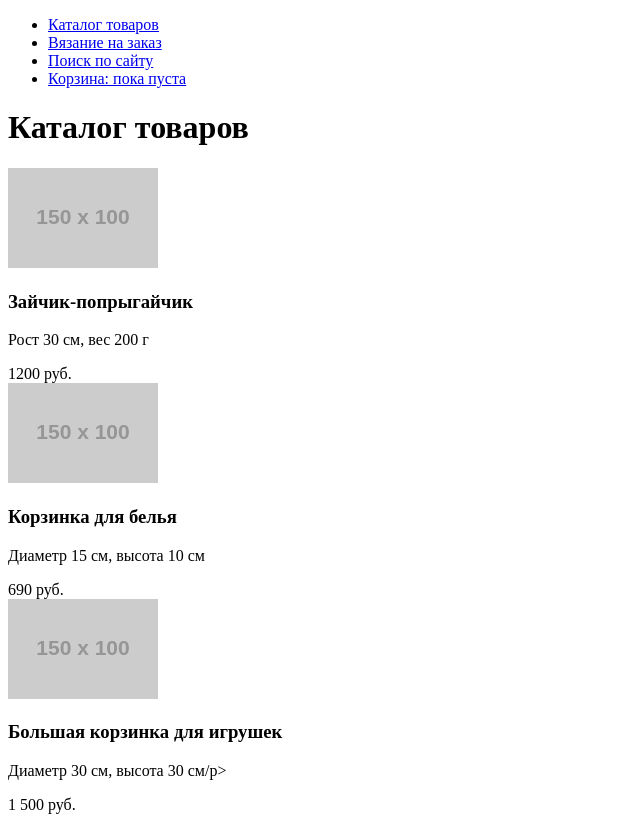
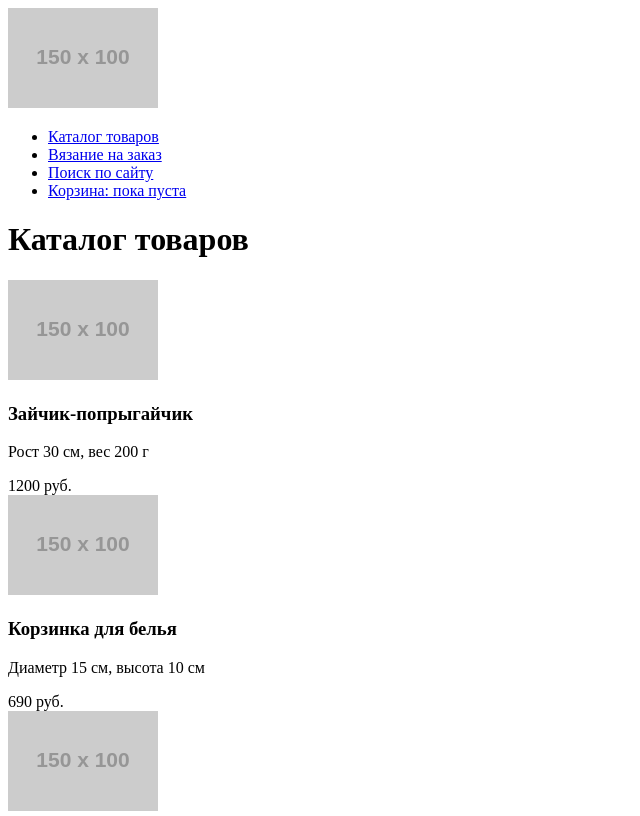
Before and after one commit to kovarnyirus/215150-mishka, a website: page catalog.html in a window 1280 px wide. Shown: the top 816 px of the page, without its empty margins (0-640 px from the left). Drawn offline with Linux system fonts and the light colour scheme; placeholder pictures from the web are drawn by us.

Commit message:
добавил лого

```diff
--- a/catalog.html
+++ b/catalog.html
@@ -8,7 +8,7 @@
     <header class="page-header" >
       <div class="page-header__inner">
         <div class="logo">
-          <a href="#"></a>
+          <a href="#"><img src="http://placehold.it/150x100" alt="Логотип" /> </a>
         </div>
         <nav class="main-nav">
           <ul class="main-nav__list">
```
Also changed, not shown: form.html (+1 -1 lines), index.html (+1 -1 lines).
